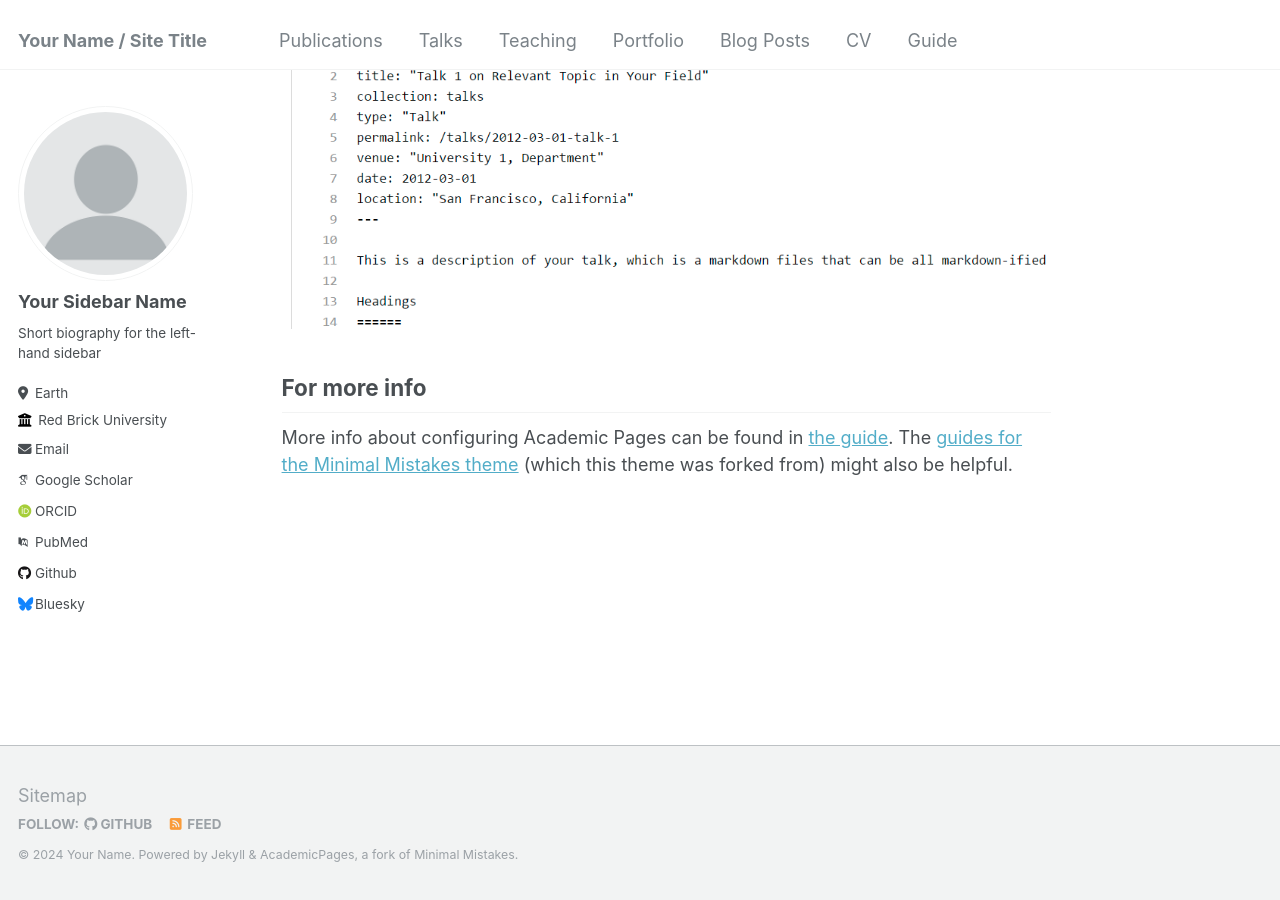
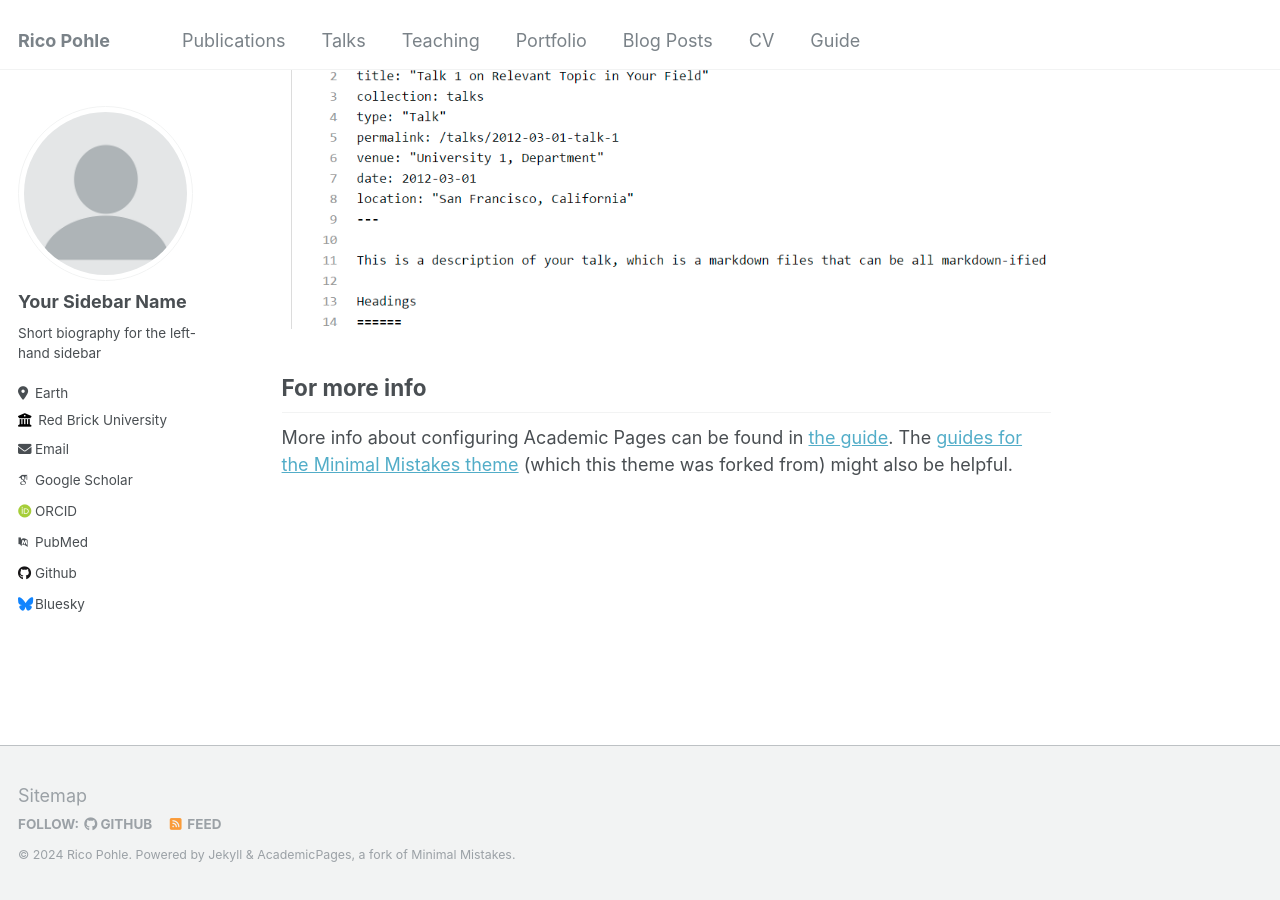
Before and after one commit to rico-pohle/rico-pohle.github.io, a Jekyll site: the page built from _pages/about.md, in a window 1280 px wide and 900 px high, scrolled down 2660 px. Built offline with Jekyll 4.4.1, drawn with Linux system fonts in a browser that asks for light colours; some web fonts are replaced.

Commit message:
Update _config.yml

```diff
--- a/_config.yml
+++ b/_config.yml
@@ -8,9 +8,9 @@
 
 # Basic Site Settings
 locale                   : "en-US"
-title                    : "Your Name / Site Title"
+title                    : "Rico Pohle"
 title_separator          : "-"
-name                     : &name "Your Name"
+name                     : &name "Rico Pohle"
 description              : &description "personal description"
 url                      : https://academicpages.github.io # the base hostname & protocol for your site e.g. "https://mmistakes.github.io"
 baseurl                  : "" # the subpath of your site, e.g. "/blog"
```
